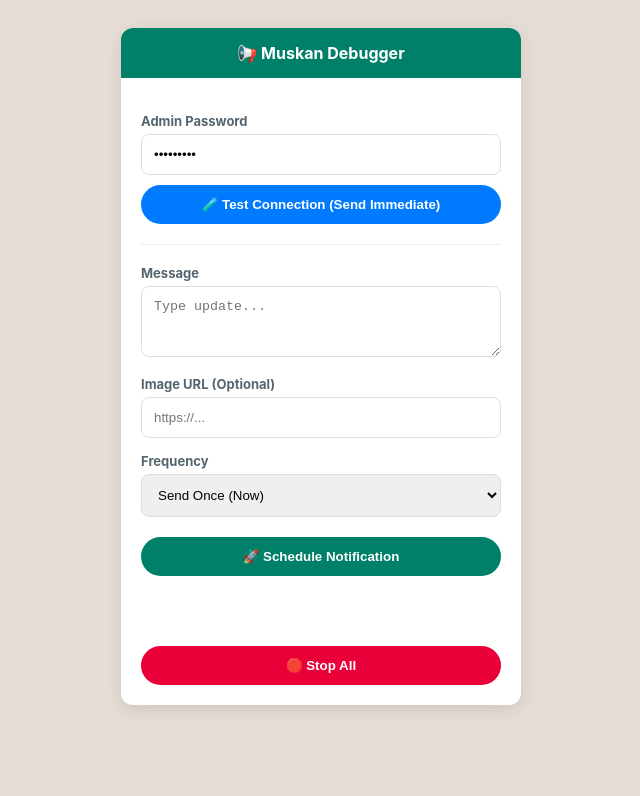
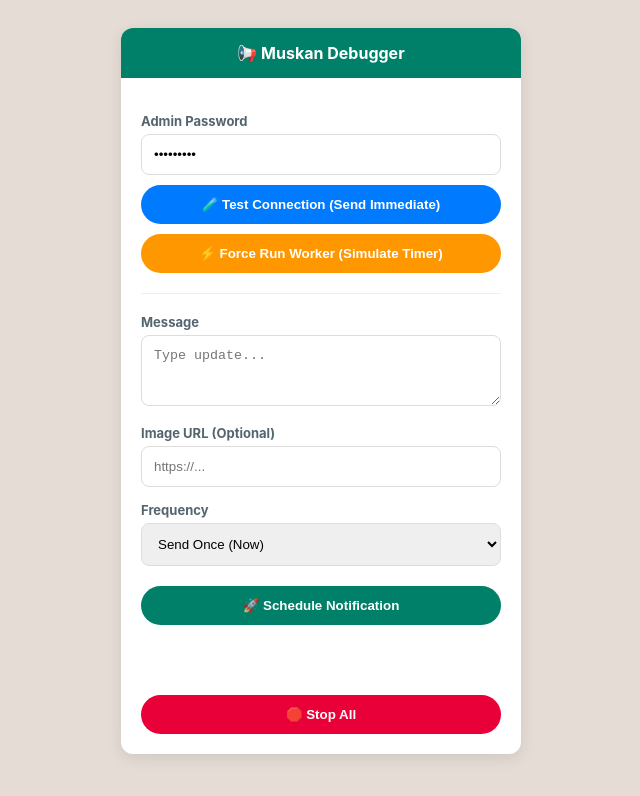
Before and after one commit to MuskanTraders/MuskanTraders, a plain HTML site: page admin.html in a window 1280 px wide. Shown: the whole page, without its empty margins (319-959 px from the left). Drawn offline with Linux system fonts and the light colour scheme.

Commit message:
Update admin.html

```diff
--- a/admin.html
+++ b/admin.html
@@ -29,6 +29,7 @@
       <input type="password" id="password" value="muskan123">
 
       <button onclick="testNow()" style="background:#007bff; margin-top:10px;">🧪 Test Connection (Send Immediate)</button>
+      <button onclick="forceWorker()" style="background:#ff9800; margin-top:10px;">⚡ Force Run Worker (Simulate Timer)</button>
 
       <hr style="margin: 20px 0; border: 0; border-top: 1px solid #eee;">
 
@@ -97,6 +98,9 @@
     function testNow() {
       apiCall({ action: "test_immediate" });
     }
+    function forceWorker() {
+      apiCall({ task: "check_schedule" });
+    }
 
     function schedule() {
       apiCall({
```
